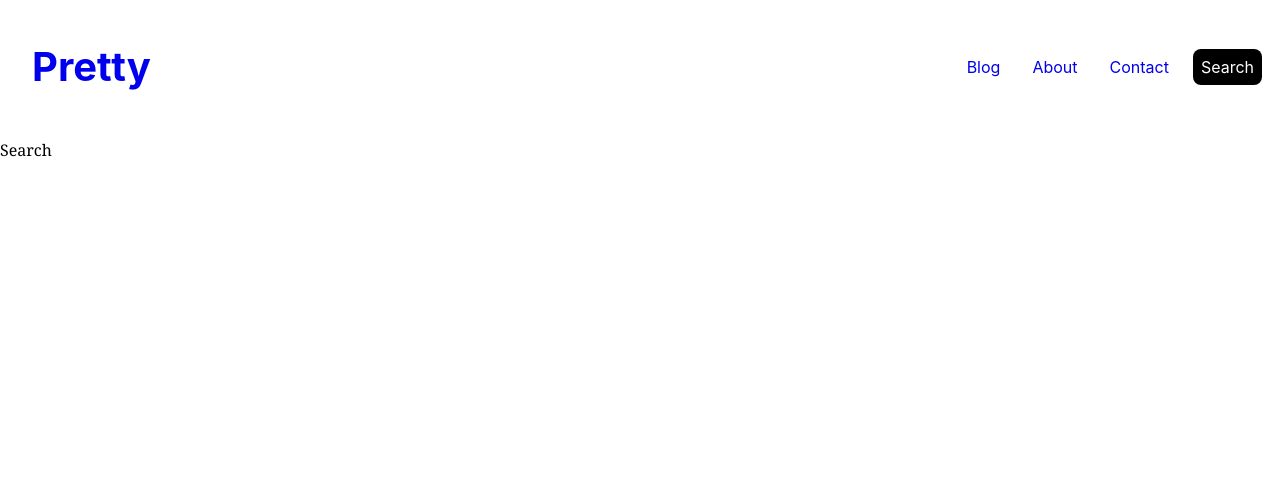
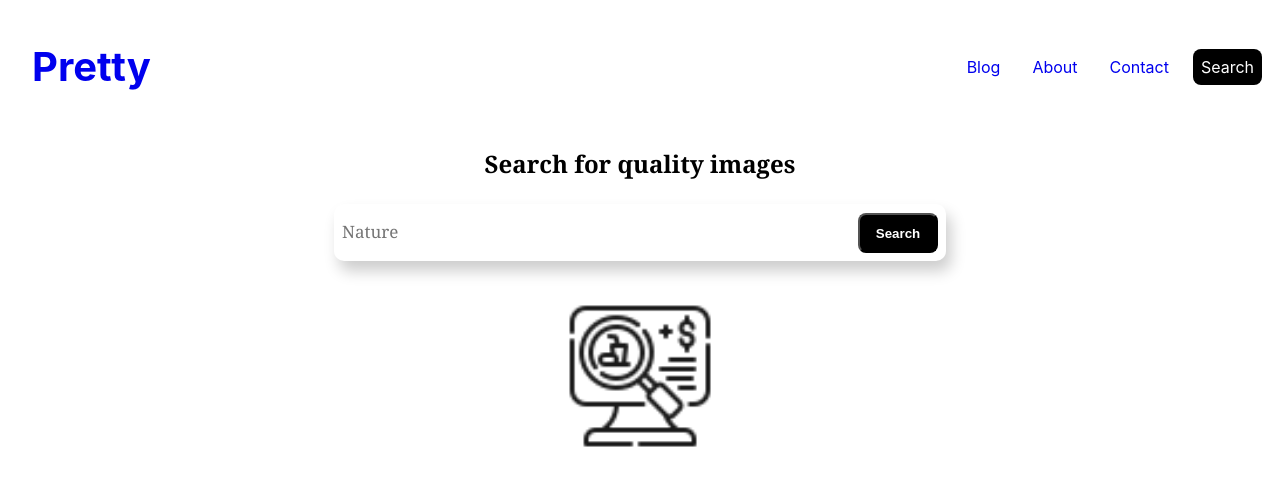
Before and after one commit to johnomeyo/pretty, a React (Create React App) app: page /search in a window 1280 px wide. Shown: the top 486 px of the page. Built offline with nearby package versions, Linux system fonts and the light colour scheme; the HTML template or start-up script is replaced by a standard one.

Commit message:
Search page half done

```diff
--- a/src/Components/Grid.css
+++ b/src/Components/Grid.css
@@ -9,7 +9,12 @@
   height: 300px;
 }
 .grid-item img {
-  width: 100%; /* Ensure images don't exceed their container width */
-  height: 100%; /* Ensure images don't exceed their container height */
+  width: 100%;
+  height: 100%;
   object-fit: fill;
 }
+@media (max-width: 525px) {
+  .grid-container {
+    margin: 0;
+  }
+}
--- /dev/null
+++ b/src/Components/Search-Suggestions.jsx
@@ -0,0 +1,6 @@
+export const SearchSuggestion = (props) => {
+  let suggestionItems = props.suggestions.map((suggestionItem, index) => (
+    <p key={index}> {suggestionItem}</p>
+  ));
+  return <div className="search-suggestions">{suggestionItems}</div>;
+};
--- /dev/null
+++ b/src/Components/Search.css
@@ -0,0 +1,48 @@
+.search-container {
+  display: flex;
+  flex-direction: column;
+  justify-content: center;
+  align-items: center;
+}
+.search-bar {
+  display: flex;
+  border-radius: 10px;
+  background-color: white;
+  box-shadow: 5px 10px 15px rgba(0, 0, 0, 0.2);
+}
+input {
+  width: 500px;
+  height: 38px;
+  padding: 8px;
+  outline: none;
+  border: none;
+  background-color: transparent;
+  font-size: 17px;
+  font-family: Cambria, Cochin, Georgia, Times, "Times New Roman", serif;
+}
+.search-bar button {
+  width: 80px;
+  height: 40px;
+}
+.search-suggestions {
+  width: 615px;
+  margin-top: 20px;
+  border-radius: 10px;
+  background-color: white;
+  box-shadow: 5px 10px 15px rgba(0, 0, 0, 0.2);
+}
+.search-suggestions p {
+  font-family: Cambria, Cochin, Georgia, Times, "Times New Roman", serif;
+  margin: 15px;
+}
+.search-page h3 {
+  writing-mode: horizontal-tb;
+  text-transform: none;
+  text-align: center;
+  font-family: Cambria, Cochin, Georgia, Times, "Times New Roman", serif;
+}
+.search-container img {
+  height: 150px;
+  width: auto;
+  margin-top: 40px;
+}
--- /dev/null
+++ b/src/Components/SearchComponent.jsx
@@ -0,0 +1,43 @@
+import { useState, useEffect } from "react";
+import { SearchSuggestion } from "./Search-Suggestions";
+import SearchImage from "../Assets/search.png";
+export const SearchBar = () => {
+  const suggestions = [
+    "Street photography",
+    "Cute dogs",
+    "Wall art",
+    "Black and white",
+    "Relaxing images",
+  ];
+
+  const [inputValue, setInputValue] = useState("");
+  const [filteredSuggestions, setFilteredSuggestions] = useState([]);
+
+  useEffect(() => {
+    const filtered = suggestions.filter((suggestion) =>
+      suggestion.toLowerCase().includes(inputValue.toLowerCase())
+    );
+    setFilteredSuggestions(filtered);
+  }, [inputValue]);
+  return (
+    <div className="search-container">
+      <div className="search-bar">
+        <form action="">
+          <input
+            type="text"
+            name="search"
+            placeholder="Nature"
+            autoComplete="on"
+            onChange={(e) => setInputValue(e.target.value)}
+          />
+          <button type="submit">{`Search ${inputValue}`}</button>
+        </form>
+      </div>
+      {inputValue === "" ? (
+        <img src={SearchImage} alt="" />
+      ) : (
+        <SearchSuggestion suggestions={filteredSuggestions} />
+      )}
+    </div>
+  );
+};
--- a/src/pages/search.jsx
+++ b/src/pages/search.jsx
@@ -1,3 +1,11 @@
+import { SearchBar } from "../Components/SearchComponent";
+import "../Components/Search.css";
+
 export const Search = () => {
-  return <p>Search</p>;
+  return (
+    <div className="search-page">
+      <h3>{"Search for quality images"}</h3>
+      <SearchBar />
+    </div>
+  );
 };
```
Also changed, not shown: src/Assets/search.png (added).
